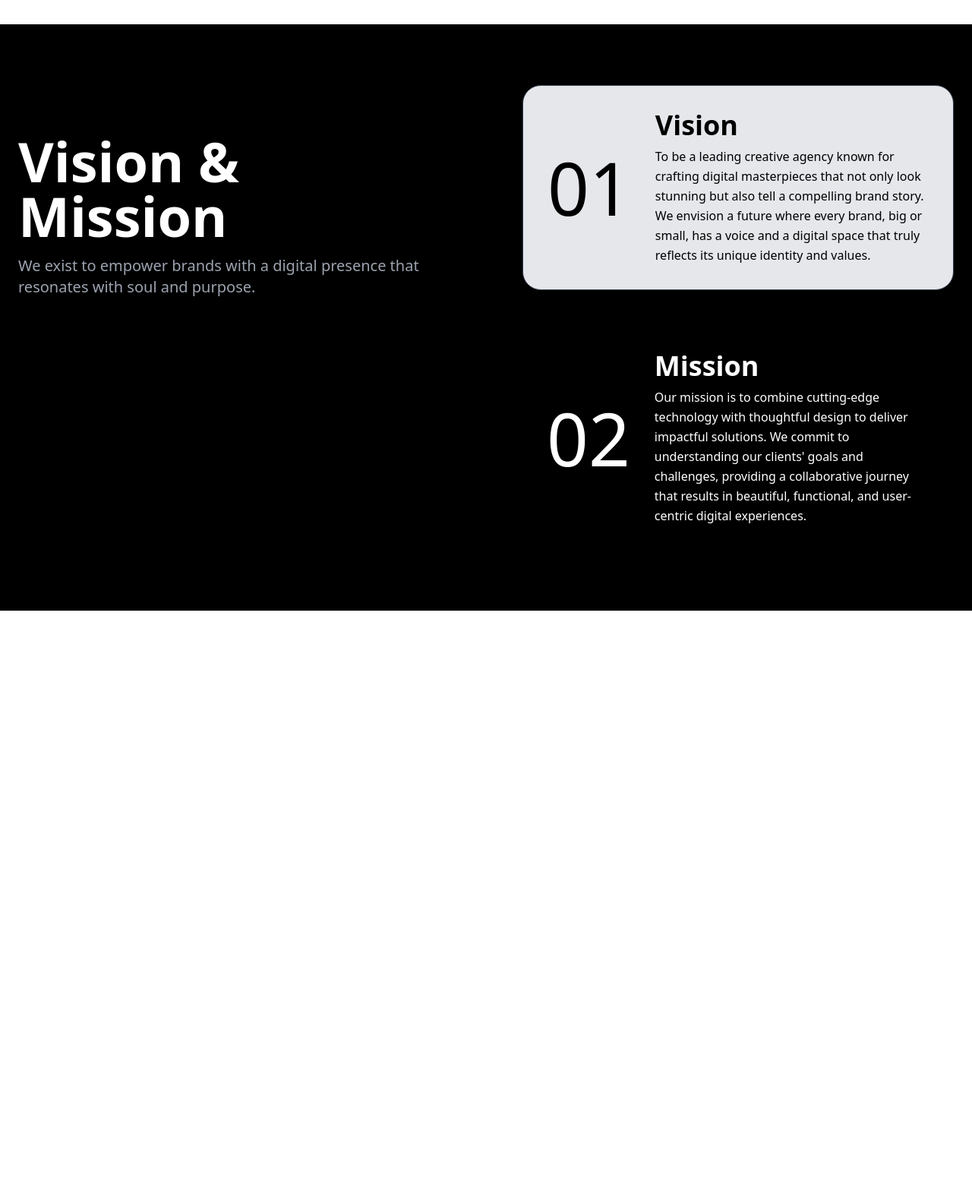
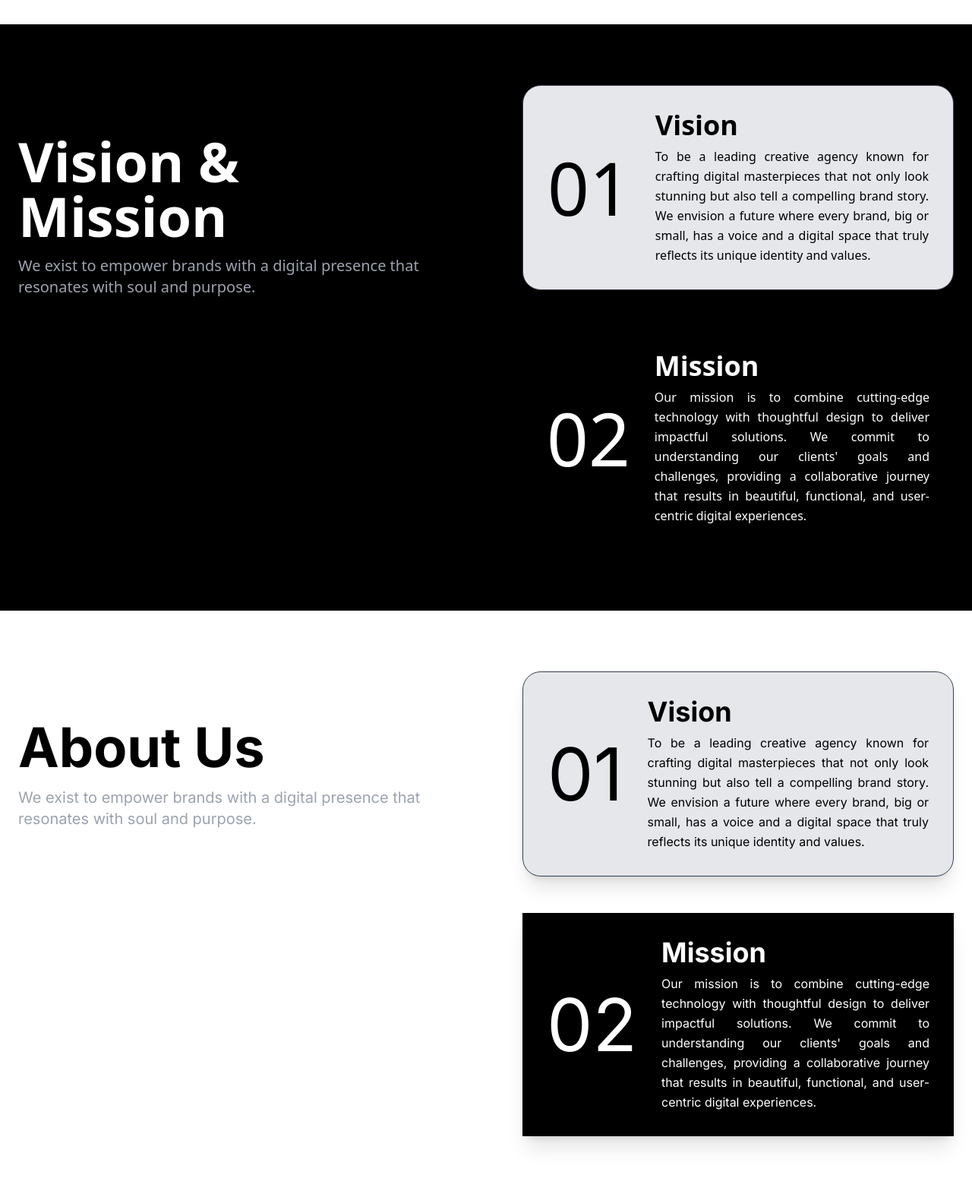
Before and after one commit to Fendyra/Clarte, a PHP site: page / in a window 1280 px wide. Shown: the part 842-2418 px from the top of the page at 76% size. Before the commit the page ends 1646 px from the top, so only its background shows below. Run offline with PHP 8.4, Linux system fonts and the light colour scheme; some libraries are stand-ins or nearby versions.

Commit message:
Update About Us Page

```diff
--- a/public/index.php
+++ b/public/index.php
@@ -35,6 +35,48 @@
   <?php include "vision-mission.php"; ?>
 </section>
 
+<section class="bg-white">
+  <div class="container mx-auto px-6 py-20">
+        <div class="grid grid-cols-1 lg:grid-cols-2 gap-16 md:gap-24">
+
+            <div class="flex flex-col justify-start lg:mt-16">
+                <h2 class="text-5xl md:text-7xl font-bold leading-tight text-black mb-4">
+                    About Us
+                </h2>
+                <p class="text-lg md:text-xl text-gray-400">
+                    We exist to empower brands with a digital presence that resonates with soul and purpose.
+                </p>
+            </div>
+
+            <div class="flex flex-col space-y-12">
+                <div class="p-8 rounded-3xl bg-gray-200 text-black shadow-xl border border-gray-700 transition-all duration-300 hover:shadow-2xl hover:scale-[1.01] group">
+                    <div class="flex items-center">
+                        <span class="text-8xl font-thin text-black group-hover:opacity-40 transition-opacity duration-300">01</span>
+                        <div class="ml-8">
+                            <h3 class="text-4xl font-bold mb-2">Vision</h3>
+                            <p class="leading-relaxed text-justify">
+                                To be a leading creative agency known for crafting digital masterpieces that not only look stunning but also tell a compelling brand story. We envision a future where every brand, big or small, has a voice and a digital space that truly reflects its unique identity and values.
+                            </p>
+                        </div>
+                    </div>
+                </div>
+
+                <div class="p-8 bg-black shadow-xl transition-all duration-300 hover:shadow-2xl hover:scale-[1.01] group">
+                    <div class="flex items-center">
+                        <span class="text-8xl font-thin text-white group-hover:opacity-40 transition-opacity duration-300">02</span>
+                        <div class="ml-8">
+                            <h3 class="text-4xl font-bold mb-2 text-white">Mission</h3>
+                            <p class="text-white leading-relaxed text-justify">
+                                Our mission is to combine cutting-edge technology with thoughtful design to deliver impactful solutions. We commit to understanding our clients' goals and challenges, providing a collaborative journey that results in beautiful, functional, and user-centric digital experiences.
+                            </p>
+                        </div>
+                    </div>
+                </div>
+            </div>
+        </div>
+    </div>
+</section>
+
 
 
 </html>
--- a/public/vision-mission.php
+++ b/public/vision-mission.php
@@ -17,7 +17,7 @@
                         <span class="text-8xl font-thin text-black group-hover:opacity-40 transition-opacity duration-300">01</span>
                         <div class="ml-8">
                             <h3 class="text-4xl font-bold mb-2">Vision</h3>
-                            <p class="leading-relaxed">
+                            <p class="leading-relaxed text-justify">
                                 To be a leading creative agency known for crafting digital masterpieces that not only look stunning but also tell a compelling brand story. We envision a future where every brand, big or small, has a voice and a digital space that truly reflects its unique identity and values.
                             </p>
                         </div>
@@ -29,7 +29,7 @@
                         <span class="text-8xl font-thin text-white group-hover:opacity-40 transition-opacity duration-300">02</span>
                         <div class="ml-8">
                             <h3 class="text-4xl font-bold mb-2 text-white">Mission</h3>
-                            <p class="text-white leading-relaxed">
+                            <p class="text-white leading-relaxed text-justify">
                                 Our mission is to combine cutting-edge technology with thoughtful design to deliver impactful solutions. We commit to understanding our clients' goals and challenges, providing a collaborative journey that results in beautiful, functional, and user-centric digital experiences.
                             </p>
                         </div>
```
Also changed, not shown: public/about.php (+28 -0 lines), public/images/footage-1.jpg (added), public/images/footage-2.jpg (added).
